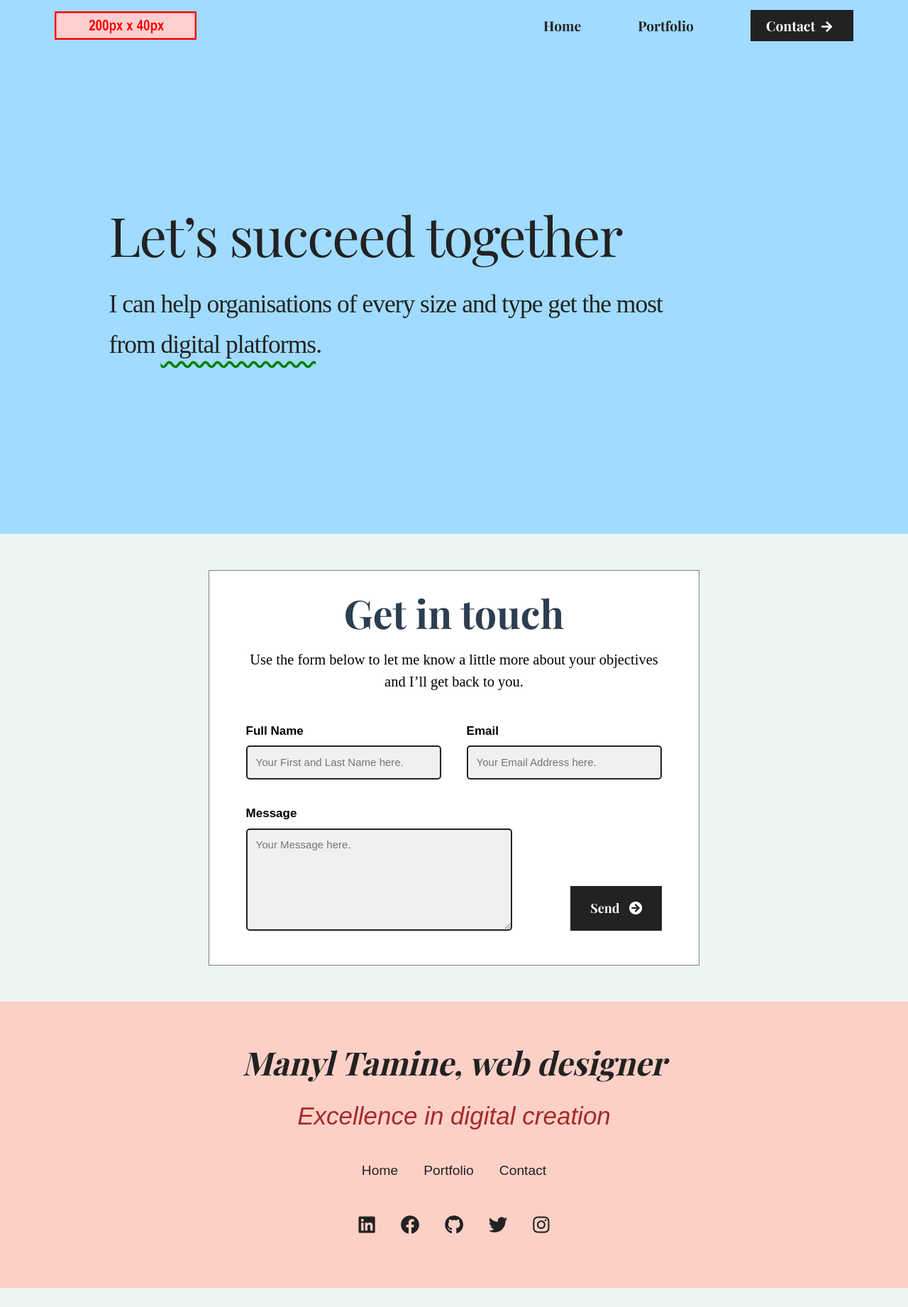
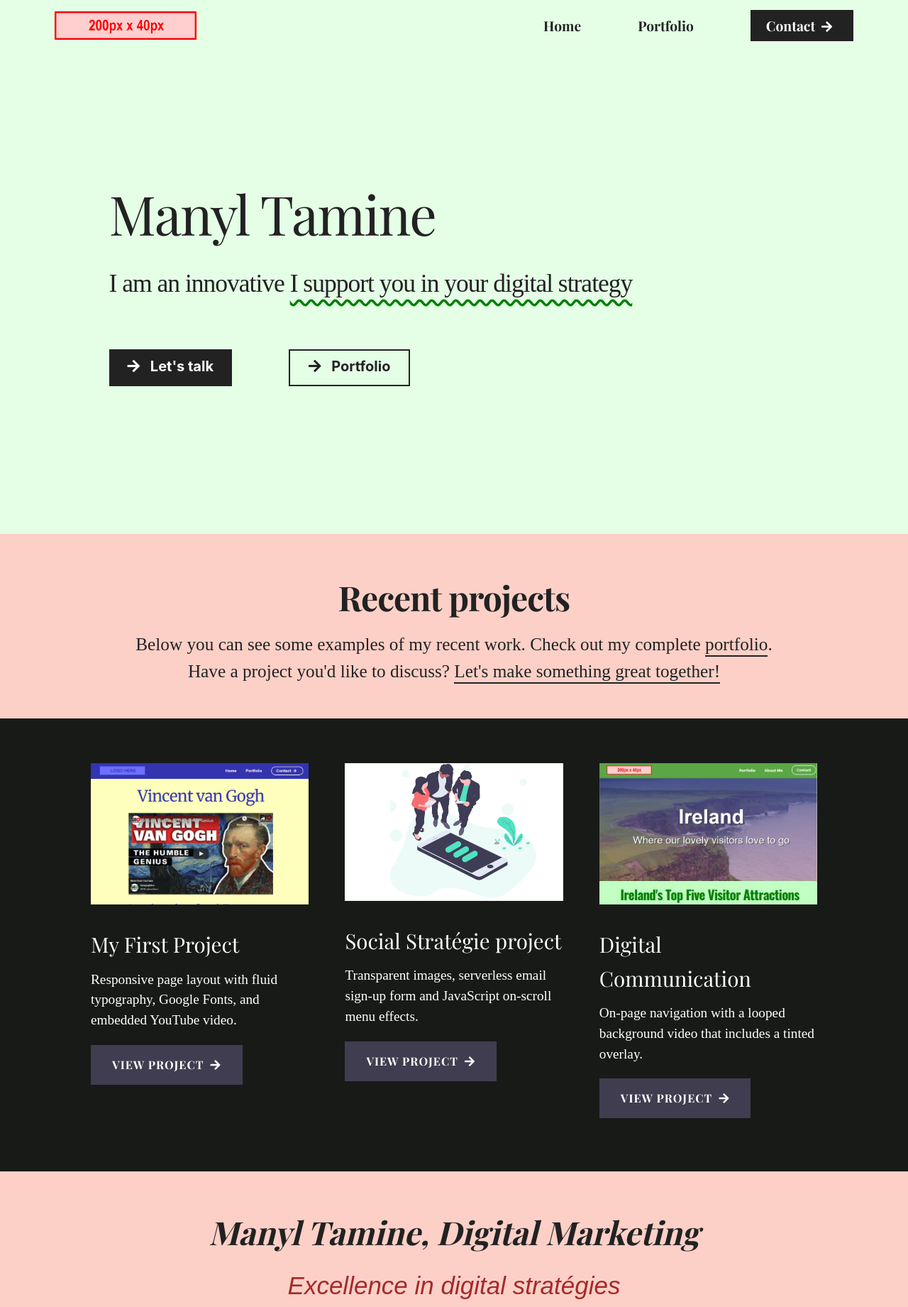
Before and after one commit to manyltamine/manyltamine.github.io, a plain HTML site: page index.html in a window 1280 px wide. Shown: the top 1841 px of the page at 71% size. Before the commit the page ends 1814 px from the top, so only its background shows below. Drawn offline with nearby package versions, Linux system fonts and the light colour scheme; a web font is replaced by a local one.

Commit message:
Add files via upload

```diff
--- a/index.html
+++ b/index.html
@@ -5,41 +5,37 @@
 	<meta name="viewport" content="width=device-width, initial-scale=1.0">
 	<meta http-equiv="X-UA-Compatible" content="IE=edge">
 
-	<title>Contact | Manyl Tamine Web Designer</title>
-	<meta name="description" content="Helping businesses of every size and type get the most from digital platforms.">
+	<title>Manyl Tamine - Digital Marketing </title>
+	<meta name="description" content="I create digital experiences to promote products, services and events.">
 
-    <link href="../assets/css/resets.css" rel="stylesheet">
-    <link href="../assets/css/menus.css" rel="stylesheet">
-    <link href="../assets/css/header.css" rel="stylesheet">
-	<link href="../assets/css/main.css" rel="stylesheet">
-    <link href="../assets/css/footer.css" rel="stylesheet">
+    <link href="assets/css/resets.css" rel="stylesheet">
+    <link href="assets/css/menus.css" rel="stylesheet">
+    <link href="assets/css/header.css" rel="stylesheet">
+	<link href="assets/css/main.css" rel="stylesheet">
+    <link href="assets/css/footer.css" rel="stylesheet">
 
+    <!-- Link to Google Fonts -->
     <link rel="preconnect" href="https://fonts.gstatic.com">
     <link href="https://fonts.googleapis.com/css2?family=Playfair+Display:ital,wght@0,400;0,700;1,400;1,700&family=Source+Serif+Pro:ital,wght@0,400;0,700;1,400;1,700&display=swap" rel="stylesheet">
+
 
     <!-- Font Awesome 5 icons -->
     <link href="https://cdnjs.cloudflare.com/ajax/libs/font-awesome/5.14.0/css/all.min.css" rel="stylesheet" integrity="sha512-1PKOgIY59xJ8Co8+NE6FZ+LOAZKjy+KY8iq0G4B3CyeY6wYHN3yt9PW0XpSriVlkMXe40PTKnXrLnZ9+fkDaog==" crossorigin="anonymous">
 
-    <style>
-        header.hero-block, .menu-light, .flyout-menu.menu-light { background-color: #a1dbff }
-    </style>
-
-
-
 </head>
 
 
-<body class="bg-pastel-grey">
+<body>
 
-     <!-- Begin desktop menu -->
+    <!-- Begin desktop menu -->
     <div class="container-menu-desktop menu-light menu-sticky">
         <!-- first child item -->
-        <a href="../index.html"><img src="../assets/img/website-logo.png" alt="website logo"></a>
+        <a href="index.html"><img src="assets/img/website-logo.png" alt="website logo"></a>
         <!-- second child item -->
         <ul>
-            <li><a href="../index.html">Home</a></li>
-            <li><a href="../portfolio/index.html">Portfolio</a></li>
-            <li><a href="../contact/index.html" class="btn-cta">Contact &nbsp;<i class="fas fa-arrow-right"></i></a></li>
+            <li><a href="index.html">Home</a></li>
+            <li><a href="portfolio/index.html">Portfolio</a></li>
+            <li><a href="contact/index.html" class="btn-cta">Contact &nbsp;<i class="fas fa-arrow-right"></i></a></li>
         </ul>
     </div>
     <!-- End desktop menu -->
@@ -48,7 +44,7 @@
     <!-- Begin mobile menu bar -->
     <div class="container-menu-bar-mobile menu-light menu-sticky">
             <!-- first child -->
-            <a href="../index.html"><img src="../assets/img/website-logo.png" alt="website logo"></a>
+            <a href="index.html"><img src="assets/img/website-logo.png" alt="website logo"></a>
             <!-- second child -->
             <div class="item-icon">
                 <div class="bar1"></div>
@@ -61,22 +57,22 @@
     <!-- Begin mobile menu slide-out options -->
     <div class="flyout-menu flyout-menu-is-closed menu-light">
         <ul>
-            <li><a href="../index.html">Home</a></li>
-            <li><a href="../portfolio/index.html">Portfolio</a></li>
-            <li><a href="../contact/index.html" class="btn-cta">Contact &nbsp;<i class="fas fa-arrow-right"></i></a></li>
+            <li><a href="index.html">Home</a></li>
+            <li><a href="portfolio/index.html">Portfolio</a></li>
+            <li><a href="contact/index.html" class="btn-cta">Contact &nbsp;<i class="fas fa-arrow-right"></i></a></li>
         </ul>
 
         <hr>
         <h4>About Me</h4>
         <div class="fly-out-profile-box">
-            <img src="../assets/img/profile-pic.jpg" alt="Mary Smith, web designer, Dublin">
-            <p>Hi, I'm <b>Manyl Tamine</b>, a web and digital designer based in Paris.</p>
+            <img src="assets/img/profile-pic.jpg" alt="Manyl Tamine, web designer">
+            <p>Hi, I'm <b>Manyl Tamine</b>, a web and digital marketing based in Paris, France.</p>
         </div>
 
         <h4>Contact</h4>
         <p>Have a project you'd like to discuss? Let's make something great together!</p>
 
-        <h5><a href="mailto:tamine.manyl@gmail.com" target="_blank"><tamine class="manyl"></tamine>@mgmail.com</a></h5>
+        <h5><a href="mailto:tamine.manyl@mgmail.com" target="_blank">tamine.manyl@gmail.com</a></h5>
 
         <h4>Social Links</h4>
         <div class="fly-out-social-icons">
@@ -94,66 +90,62 @@
 
      <!-- Begin hero block -->
      <header class="hero-block unhide-content-under-sticky-menu">
-        <div class="hero-text-container">
-            <h1>Let&#8217;s succeed together</h1>
-            <h2>I can help organisations of every size and type get the most from <span class="wavy-underline">digital platforms</span>.</h2>
+            <div class="hero-text-container">
+                <h1>Manyl Tamine</h1>
+                <h2 class="fade-in">I am an innovative <span class="wavy-underline">I support you in your digital strategy</span> </h2>
+                <div class="container-btn"><a href="contact/index.html" class="btn btn-solid"><i class="fas fa-arrow-right"></i> Let's talk</a>
+                <a href="portfolio/index.html" class="btn btn-solid btn-ghost"><i class="fas fa-arrow-right"></i> Portfolio</a>
+                </div>
         </div>
     </header>
     <!-- End hero block -->
 
-    <!-- Begin container for contact form -->
+	<!-- Begin single-column container -->
 
-    <div class="container-contact-form">
-        <h3>Get in touch</h3>
-        <p>Use the form below to let me know a little more about your objectives and I&#8217;ll get back to you.</p>
+	<!-- Begin parent flexbox container for one column layout (.item-1) on all screens -->
+	<div class="container-flexbox bg-pastel-coral">
+		<div class="item-1">
+			<h2>Recent projects</h2>
+            <p>Below you can see some examples of my recent work. Check out my complete <a href="portfolio/index.html" class="fancy-link">portfolio</a>. Have a project you'd like to discuss? <a href="contact/index.html" class="fancy-link">Let's make something great together!</a></p>
+		</div>
+    </div><!-- End parent flexbox container -->
 
-        <!-- Contact form starts here -->
-        <form id="contact-form" name="contact-form" accept-charset="utf-8" method="post" action="https://formspree.io/f/mdoygkld">
 
-            <!-- Begin contact form fields -->
+	<div class="container-flexbox bg-soft-black">
 
-            <div class="flex-row">
-                <div class="item-name">
-                    <label for="full-name">Full Name</label>
-                    <input type="text" name="name" id="full-name" placeholder="Your First and Last Name here." required>
-                </div>
-                <div class="item-email">
-                    <label for="email-address">Email</label>
-                    <input type="email" name="_replyto" id="email-address" placeholder="Your Email Address here." required>
-                </div>
-            </div>
+		<div class="item-3">
+			<a href="portfolio/van-gogh/index.html"><img src="assets/img/project-van-gogh.png"  alt="Project: Vincent Van Gogh"></a>
+			<h3>My First Project</h3>
+            <p>Responsive page layout with fluid typography, Google Fonts, and embedded YouTube video.</p>
+            <a href="portfolio/van-gogh/index.html" class="button button-solid">View Project &nbsp;<i class="fas fa-arrow-right"></i></a>
+		</div>
 
-            <div class="flex-row">
-                <div class="item-textarea">
-                    <label for="message">Message</label>
-                    <textarea rows="5" name="message" id="message" placeholder="Your Message here." required></textarea>
-                </div>
+        <div class="item-3">
+			<a href="portfolio/smoothies/index.html"><img src="assets/img/hero-undraw-contact.png"  alt="Social Stratégie project"></a>
+			<h3>Social Stratégie project</h3>
+            <p>Transparent images, serverless email sign-up form and JavaScript on-scroll menu effects.</p>
+            <a href="portfolio/smoothies/index.html" class="button button-solid">View Project &nbsp;<i class="fas fa-arrow-right"></i></a>
+        </div>
 
-                <div class="item-btn">
-                    <button id="btn-submit" type="submit">Send <i class="fas fa-arrow-circle-right"></i></button>
-                </div>
-            </div>
+		<div class="item-3">
+			<a href="portfolio/ireland/index.html"><img src="assets/img/project-ireland.jpg"  alt="Project: Ireland Tourism"></a>
+			<h3>Digital Communication</h3>
+            <p>On-page navigation with a looped background video that includes a tinted overlay.</p>
+            <a href="portfolio/ireland/index.html" class="button button-solid">View Project &nbsp;<i class="fas fa-arrow-right"></i></a>
+		</div>
 
-            <input type="hidden" name="_subject" id="email-subject" value="Contact Form Submission">
-            <!-- End contact form fields -->
-
-        </form>
-        <!-- Contact form ends here -->
-
-    </div>
-    <!-- End container for contact form -->
-
+	</div><!-- End parent flexbox container -->
 
 
 	<footer>
 
-        <h4>Manyl Tamine, web designer</h4>
-        <h5>Excellence in digital creation</h5>
+        <h4>Manyl Tamine, Digital Marketing</h4>
+        <h5>Excellence in digital stratégies</h5>
 
         <ul class="footer-links">
-            <li><a href="../index.html">Home</a></li>
-            <li><a href="../portfolio/index.html">Portfolio</a></li>
-            <li><a href="index.html">Contact</a></li>
+            <li><a href="index.html">Home</a></li>
+            <li><a href="portfolio/index.html">Portfolio</a></li>
+            <li><a href="contact/index.html">Contact</a></li>
         </ul>
 
         <ul class="footer-icons">
@@ -191,8 +183,7 @@
 
         </footer>
 
-    <script src="../assets/js/menus.js"></script>
 
-
+    <script src="assets/js/menus.js"></script>
 </body>
 </html>
```
